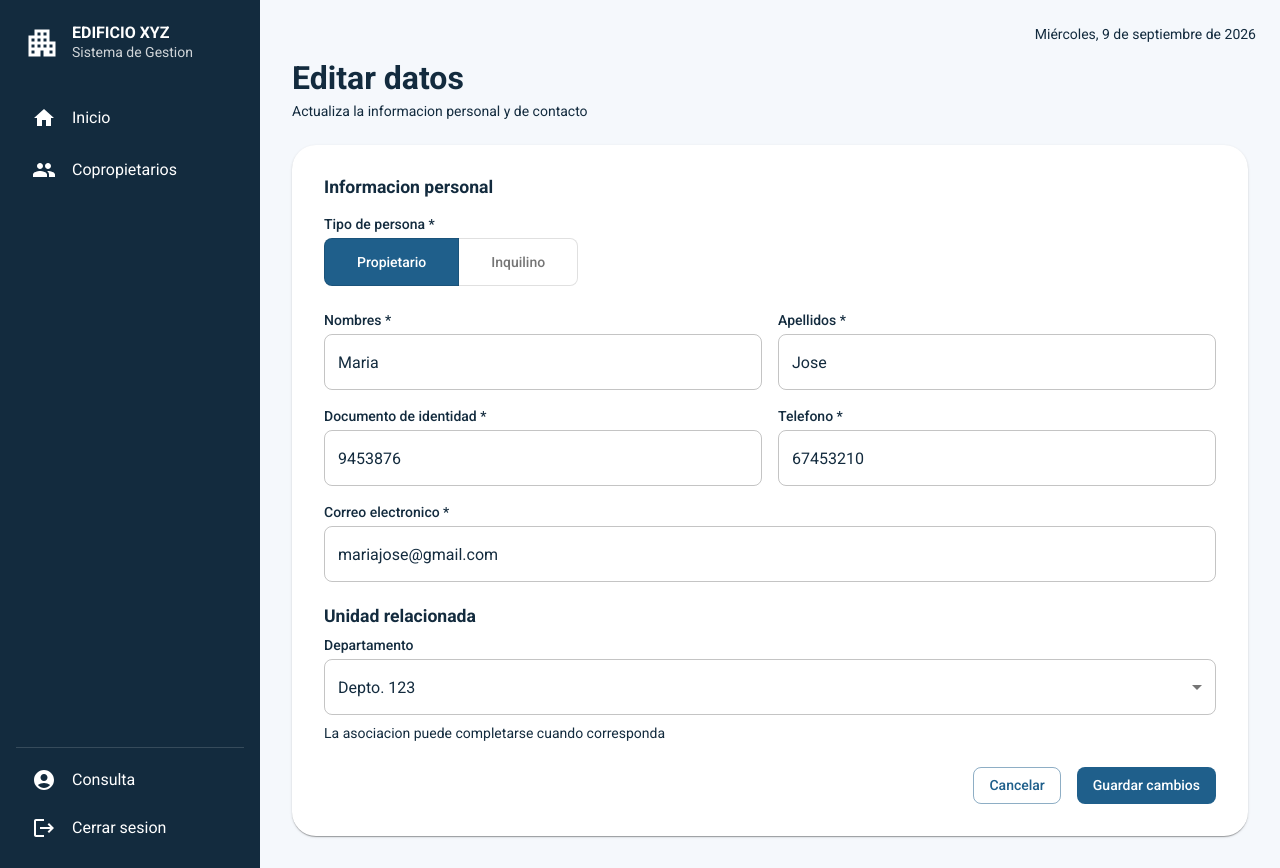
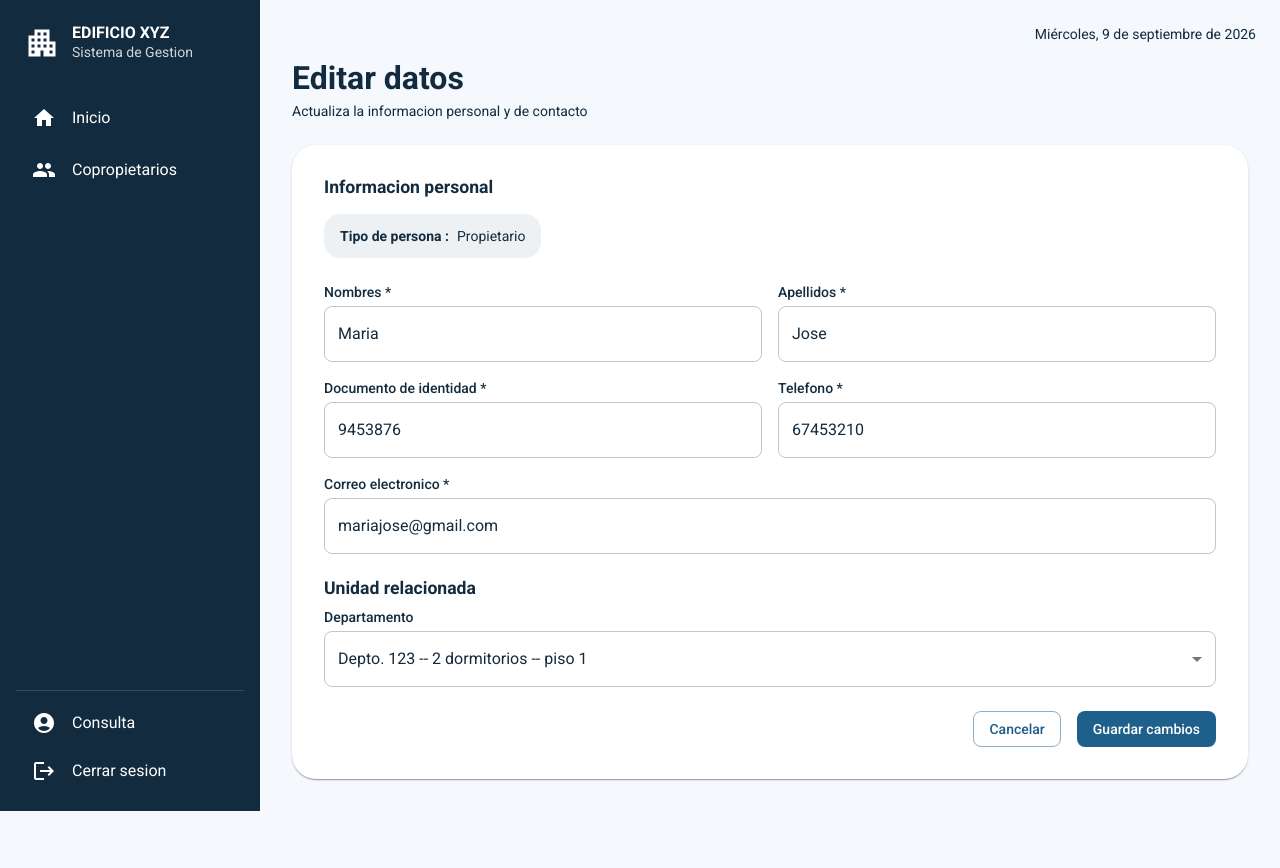
Before and after one commit to 201806081-design/Nexa-edificio-xyz, a React (Vite) app in the folder frontend/: page /copropietarios/1/editar in a window 1280 px wide. After the commit the page ends 811 px from the top, so only its background shows below. Built offline with nearby package versions, Linux system fonts and the light colour scheme; sample sign-in values are in the browser's storage.

Commit message:
fix(copropietarios): actualizar formularios y vistas con nuevos ajustes

```diff
--- a/frontend/src/constants/copropietariosMock.js
+++ b/frontend/src/constants/copropietariosMock.js
@@ -9,6 +9,8 @@ export const COPROPIETARIOS_MOCK = [
     telefono: '67453210',
     correo: 'mariajose@gmail.com',
     unidad: 'Depto. 123',
+    tipoDepartamento: '2 dormitorios',
+    piso: 1,
   },
   {
     id: 2,
@@ -19,6 +21,8 @@ export const COPROPIETARIOS_MOCK = [
     telefono: '77546070',
     correo: 'wilian@gmail.com',
     unidad: 'Depto. 321',
+    tipoDepartamento: '1 dormitorio',
+    piso: 3,
   },
   {
     id: 3,
@@ -29,8 +33,24 @@ export const COPROPIETARIOS_MOCK = [
     telefono: '77654390',
     correo: 'javier@gmail.com',
     unidad: 'Depto. 334',
+    tipoDepartamento: 'Monoambiente',
+    piso: 3,
   },
 ];
 
 // Unidades disponibles para el selector (mock)
 export const UNIDADES_MOCK = ['Depto. 123', 'Depto. 302', 'Depto. 321', 'Depto. 334'];
+
+// Info de cada unidad para autocompletar tipo y piso al elegir en el formulario
+export const UNIDADES_INFO = {
+  'Depto. 123': { tipoDepartamento: '2 dormitorios', piso: 1 },
+  'Depto. 302': { tipoDepartamento: '2 dormitorios', piso: 3 },
+  'Depto. 321': { tipoDepartamento: '1 dormitorio', piso: 3 },
+  'Depto. 334': { tipoDepartamento: 'Monoambiente', piso: 3 },
+};
+
+// Opciones para el selector de tipo de departamento
+export const TIPOS_DEPARTAMENTO = ['Monoambiente', '1 dormitorio', '2 dormitorios'];
+
+// Helper: nombre completo a partir del registro
+export const nombreCompleto = (p) => `${p.nombres} ${p.apellidos}`.trim();
--- a/frontend/src/pages/Copropietarios/Copropietarios.jsx
+++ b/frontend/src/pages/Copropietarios/Copropietarios.jsx
@@ -8,6 +8,7 @@ import EditIcon from '@mui/icons-material/Edit';
 import BadgeIcon from '@mui/icons-material/Badge';
 import PhoneIcon from '@mui/icons-material/Phone';
 import ApartmentIcon from '@mui/icons-material/Apartment';
+import HomeIcon from '@mui/icons-material/Home';
 import { useNavigate } from 'react-router-dom';
 import DashboardLayout from '../../layouts/DashboardLayout';
 import { COPROPIETARIOS_MOCK } from '../../constants/copropietariosMock';
@@ -50,8 +51,9 @@ export default function Copropietarios() {
               <TableCell><strong>Nombre</strong></TableCell>
               <TableCell><strong>Tipo</strong></TableCell>
               <TableCell><strong>Documento</strong></TableCell>
+              <TableCell><strong>Departamento</strong></TableCell>
+              <TableCell><strong>Tipo de dpto</strong></TableCell>
               <TableCell><strong>Contacto</strong></TableCell>
-              <TableCell><strong>Unidad</strong></TableCell>
               <TableCell align="center"><strong>Acciones</strong></TableCell>
             </TableRow>
           </TableHead>
@@ -61,8 +63,9 @@ export default function Copropietarios() {
                 <TableCell>{p.nombres} {p.apellidos}</TableCell>
                 <TableCell><Chip label={p.tipo} size="small" sx={chipSx(p.tipo)} /></TableCell>
                 <TableCell>CI {p.documento}</TableCell>
+                <TableCell>{p.unidad}</TableCell>
+                <TableCell>{p.tipoDepartamento}</TableCell>
                 <TableCell>{p.telefono}</TableCell>
-                <TableCell>{p.unidad}</TableCell>
                 <TableCell align="center">
                   <IconButton color="primary" onClick={() => navigate(`/copropietarios/${p.id}`)}>
                     <VisibilityIcon />
@@ -93,12 +96,16 @@ export default function Copropietarios() {
               <Typography variant="body2">CI {p.documento}</Typography>
             </Box>
             <Box sx={{ display: 'flex', alignItems: 'center', gap: 1, mb: 0.5, color: 'text.secondary' }}>
+              <ApartmentIcon fontSize="small" color="primary" />
+              <Typography variant="body2">{p.unidad}</Typography>
+            </Box>
+            <Box sx={{ display: 'flex', alignItems: 'center', gap: 1, mb: 0.5, color: 'text.secondary' }}>
+              <HomeIcon fontSize="small" color="primary" />
+              <Typography variant="body2">{p.tipoDepartamento}</Typography>
+            </Box>
+            <Box sx={{ display: 'flex', alignItems: 'center', gap: 1, mb: 1, color: 'text.secondary' }}>
               <PhoneIcon fontSize="small" color="primary" />
               <Typography variant="body2">{p.telefono}</Typography>
-            </Box>
-            <Box sx={{ display: 'flex', alignItems: 'center', gap: 1, mb: 1, color: 'text.secondary' }}>
-              <ApartmentIcon fontSize="small" color="primary" />
-              <Typography variant="body2">{p.unidad}</Typography>
             </Box>
             <Divider sx={{ mb: 1 }} />
             <Box sx={{ display: 'flex', justifyContent: 'center', gap: 3 }}>
--- a/frontend/src/pages/Copropietarios/DetallePersona.jsx
+++ b/frontend/src/pages/Copropietarios/DetallePersona.jsx
@@ -1,6 +1,6 @@
 import { Box, Typography, Button, Chip, Alert, Divider } from '@mui/material';
 import EditIcon from '@mui/icons-material/Edit';
-import { useNavigate, useParams } from 'react-router-dom';
+import { useNavigate, useParams, useLocation } from 'react-router-dom';
 import DashboardLayout from '../../layouts/DashboardLayout';
 import { COPROPIETARIOS_MOCK } from '../../constants/copropietariosMock';
 
@@ -22,6 +22,9 @@ function chipSx(tipo) {
 export default function DetallePersona() {
   const navigate = useNavigate();
   const { id } = useParams();
+  const location = useLocation();
+  // Mensaje de exito solo si viene de registrar/editar
+  const mensaje = location.state?.mensaje;
   const persona = COPROPIETARIOS_MOCK.find((p) => p.id === Number(id));
 
   if (!persona) {
@@ -42,9 +45,11 @@ export default function DetallePersona() {
         Informacion registrada del propietario o inquilino
       </Typography>
 
-      <Alert severity="success" sx={{ mb: 3 }}>
-        {persona.tipo} registrado correctamente
-      </Alert>
+      {mensaje && (
+        <Alert severity="success" sx={{ mb: 3 }}>
+          {mensaje}
+        </Alert>
+      )}
 
       <Box sx={{ bgcolor: 'background.paper', borderRadius: 3, p: 4, boxShadow: 1 }}>
         <Box sx={{ display: 'flex', justifyContent: 'space-between', alignItems: 'center', mb: 2 }}>
@@ -70,7 +75,17 @@ export default function DetallePersona() {
         <Divider sx={{ my: 2 }} />
 
         <Typography variant="body2" sx={{ fontWeight: 600, mb: 1 }}>Unidad relacionada</Typography>
-        <Dato etiqueta="Departamento" valor={persona.unidad} />
+        <Box sx={{ display: 'flex', flexDirection: { xs: 'column', md: 'row' } }}>
+          <Box sx={{ width: { xs: '100%', md: '33%' } }}>
+            <Dato etiqueta="Departamento" valor={persona.unidad} />
+          </Box>
+          <Box sx={{ width: { xs: '100%', md: '33%' } }}>
+            <Dato etiqueta="Tipo de departamento" valor={persona.tipoDepartamento} />
+          </Box>
+          <Box sx={{ width: { xs: '100%', md: '33%' } }}>
+            <Dato etiqueta="Piso" valor={persona.piso} />
+          </Box>
+        </Box>
 
         <Box sx={{
           display: 'flex', gap: 2, mt: 3,
--- a/frontend/src/pages/Copropietarios/EditarPersona.jsx
+++ b/frontend/src/pages/Copropietarios/EditarPersona.jsx
@@ -9,9 +9,11 @@ export default function EditarPersona() {
   const persona = COPROPIETARIOS_MOCK.find((p) => p.id === Number(id));
 
   const guardar = (datos) => {
-    // MOCK: aqui se llamara al backend para actualizar. Por ahora navega al detalle.
-    console.log('Actualizar persona:', datos);
-    navigate(`/copropietarios/${id}`);
+    // MOCK: se actualiza el registro. Con backend, aqui iria el PUT.
+    Object.assign(persona, datos);
+    navigate(`/copropietarios/${id}`, {
+      state: { mensaje: 'Datos actualizados correctamente' },
+    });
   };
 
   if (!persona) {
@@ -29,6 +31,7 @@ export default function EditarPersona() {
         subtitulo="Actualiza la informacion personal y de contacto"
         valorInicial={persona}
         textoBoton="Guardar cambios"
+        tipoEditable={false}
         onGuardar={guardar}
         onCancelar={() => navigate(`/copropietarios/${id}`)}
       />
--- a/frontend/src/pages/Copropietarios/PersonaForm.jsx
+++ b/frontend/src/pages/Copropietarios/PersonaForm.jsx
@@ -3,7 +3,7 @@ import {
   Box, Typography, TextField, Button, ToggleButton, ToggleButtonGroup,
   Select, MenuItem, Alert,
 } from '@mui/material';
-import { UNIDADES_MOCK } from '../../constants/copropietariosMock';
+import { UNIDADES_MOCK, UNIDADES_INFO } from '../../constants/copropietariosMock';
 
 const VACIO = {
   tipo: 'Propietario',
@@ -13,7 +13,15 @@ const VACIO = {
   telefono: '',
   correo: '',
   unidad: '',
+  tipoDepartamento: '',
+  piso: '',
 };
+
+// Etiqueta de la unidad para el selector: "Depto. 302 -- 2 dormitorios -- piso 3"
+function etiquetaUnidad(u) {
+  const info = UNIDADES_INFO[u];
+  return info ? `${u} -- ${info.tipoDepartamento} -- piso ${info.piso}` : u;
+}
 
 // Un campo con su etiqueta arriba
 function Campo({ label, ...props }) {
@@ -25,13 +33,22 @@ function Campo({ label, ...props }) {
   );
 }
 
-export default function PersonaForm({ titulo, subtitulo, valorInicial, textoBoton, onGuardar, onCancelar }) {
+export default function PersonaForm({
+  titulo, subtitulo, valorInicial, textoBoton, onGuardar, onCancelar,
+  tipoEditable = true, // en editar se pasa false: el tipo queda bloqueado
+}) {
   const [form, setForm] = useState(valorInicial ?? VACIO);
   const [errores, setErrores] = useState({});
   const [mostrarAviso, setMostrarAviso] = useState(false);
 
   const cambiar = (campo, valor) => {
+    if (campo === 'unidad') {
+      // Al elegir unidad, se autocompletan tipo de departamento y piso
+      const info = UNIDADES_INFO[valor] ?? { tipoDepartamento: '', piso: '' };
+      setForm((f) => ({ ...f, unidad: valor, ...info }));
+    } else {
       setForm((f) => ({ ...f, [campo]: valor }));
+    }
     setErrores((e) => ({ ...e, [campo]: '' }));
   };
 
@@ -65,6 +82,8 @@ export default function PersonaForm({ titulo, subtitulo, valorInicial, textoBoto
           Informacion personal
         </Typography>
 
+        {tipoEditable ? (
+          <>
             <Typography variant="body2" sx={{ fontWeight: 500, mb: 0.5 }}>Tipo de persona *</Typography>
             <ToggleButtonGroup
               exclusive
@@ -81,6 +100,17 @@ export default function PersonaForm({ titulo, subtitulo, valorInicial, textoBoto
               <ToggleButton value="Propietario" sx={{ textTransform: 'none', px: 4 }}>Propietario</ToggleButton>
               <ToggleButton value="Inquilino" sx={{ textTransform: 'none', px: 4 }}>Inquilino</ToggleButton>
             </ToggleButtonGroup>
+          </>
+        ) : (
+          // En editar el tipo no se cambia: se muestra bloqueado
+          <Box sx={{
+            display: 'inline-flex', gap: 1, alignItems: 'center',
+            bgcolor: '#EEF1F4', borderRadius: 2, px: 2, py: 1.5, mb: 3,
+          }}>
+            <Typography variant="body2" sx={{ fontWeight: 600 }}>Tipo de persona :</Typography>
+            <Typography variant="body2" color="text.secondary">{form.tipo}</Typography>
+          </Box>
+        )}
 
         {/* Fila 1: Nombres + Apellidos */}
         <Box sx={{ display: 'flex', gap: 2, flexWrap: 'wrap', mb: 2 }}>
@@ -117,11 +147,10 @@ export default function PersonaForm({ titulo, subtitulo, valorInicial, textoBoto
         <Select fullWidth displayEmpty value={form.unidad}
           onChange={(e) => cambiar('unidad', e.target.value)}>
           <MenuItem value=""><em>Seleccione unidad</em></MenuItem>
-          {UNIDADES_MOCK.map((u) => <MenuItem key={u} value={u}>{u}</MenuItem>)}
+          {UNIDADES_MOCK.map((u) => (
+            <MenuItem key={u} value={u}>{etiquetaUnidad(u)}</MenuItem>
+          ))}
         </Select>
-        <Typography variant="body2" color="text.secondary" sx={{ mt: 1 }}>
-          La asociacion puede completarse cuando corresponda
-        </Typography>
 
         {mostrarAviso && (
           <Alert severity="error" sx={{ mt: 3 }}>
--- a/frontend/src/pages/Copropietarios/RegistrarPersona.jsx
+++ b/frontend/src/pages/Copropietarios/RegistrarPersona.jsx
@@ -1,14 +1,18 @@
 import { useNavigate } from 'react-router-dom';
 import DashboardLayout from '../../layouts/DashboardLayout';
 import PersonaForm from './PersonaForm';
+import { COPROPIETARIOS_MOCK } from '../../constants/copropietariosMock';
 
 export default function RegistrarPersona() {
   const navigate = useNavigate();
 
   const guardar = (datos) => {
-    // MOCK: aqui se llamara al backend para guardar. Por ahora solo navega.
-    console.log('Registrar persona:', datos);
-    navigate('/copropietarios');
+    // MOCK: se agrega a la lista. Con backend, aqui iria el POST.
+    const nuevo = { ...datos, id: Date.now() };
+    COPROPIETARIOS_MOCK.push(nuevo);
+    navigate(`/copropietarios/${nuevo.id}`, {
+      state: { mensaje: `${datos.tipo} registrado correctamente` },
+    });
   };
 
   return (
```
Lines whose indentation alone changed are shown as unchanged.
